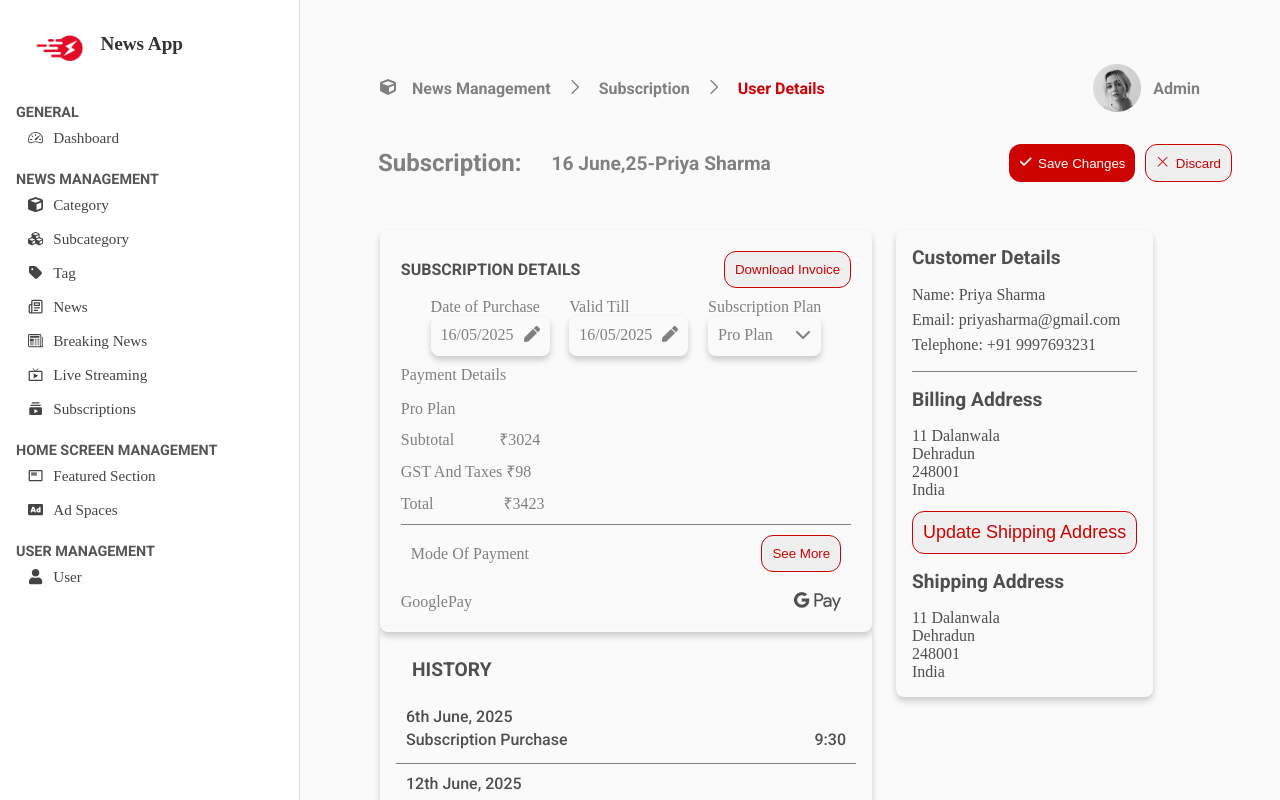
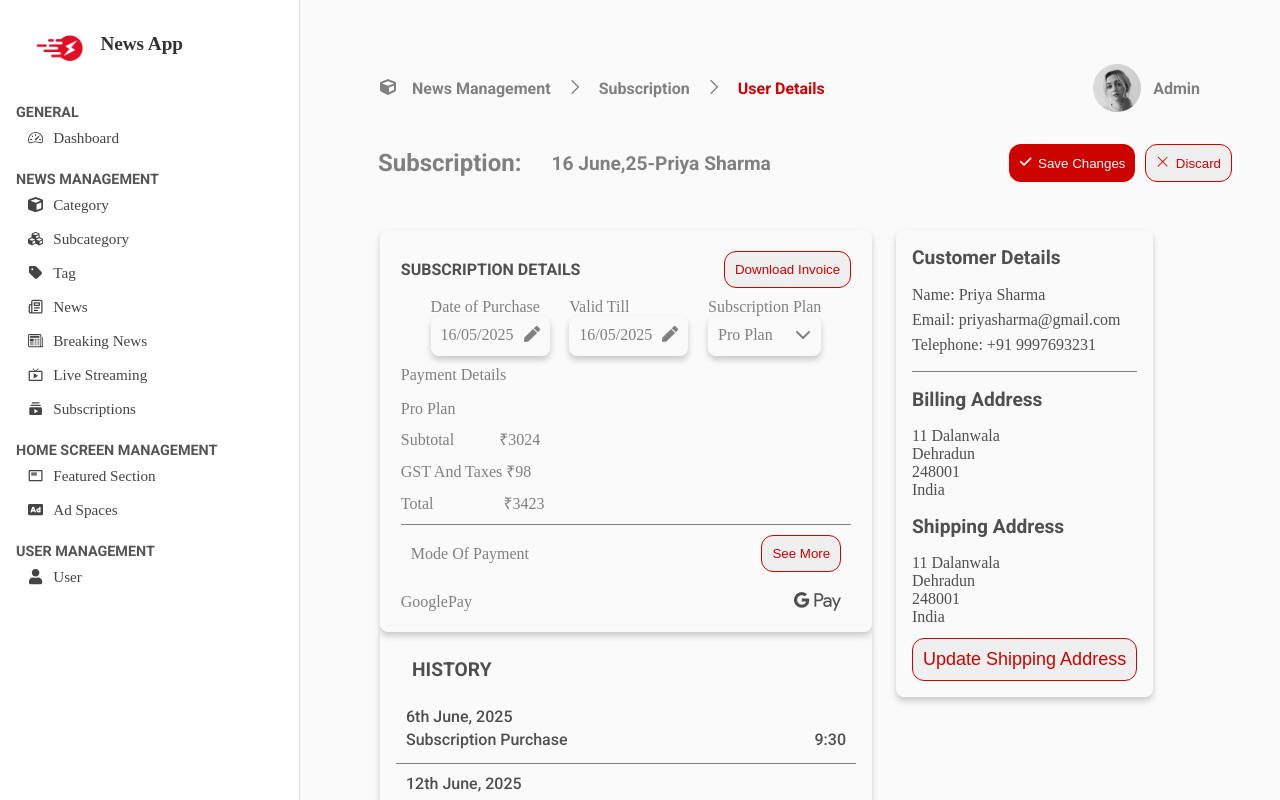
Before and after one commit to Adityapravisht/startUp-I, a React (Vite) app in the folder frontend/: page /tech-partner in a window 1280 px wide. Built offline with nearby package versions, Linux system fonts and the light colour scheme.

Commit message:
fixing changes

```diff
--- a/frontend/src/Components/Layout/admin/UserDetail.jsx
+++ b/frontend/src/Components/Layout/admin/UserDetail.jsx
@@ -19,6 +19,22 @@ const UserDetail = () => {
     },
   ];
 
+  const addressdata = [
+    {
+      type: "Billing Address",
+      location1: "11 Dalanwala",
+      city: "Dehradun",
+      pincode: "248001",
+      country: "India",
+    },
+    {
+      type: "Shipping Address",
+      location1: "11 Dalanwala",
+      city: "Dehradun",
+      pincode: "248001",
+      country: "India",
+    },
+  ];
 
 
   return (
@@ -44,15 +60,14 @@ const UserDetail = () => {
       </div>
 
       {/* details head */}
-      <div
-
-        className="detailsHead"
-      >
+      <div className="detailsHead">
         <div
           style={{ display: "flex", alignItems: "center" }}
           className="roboto-bold"
         >
-          <p style={{ fontSize: "24px", color: "gray",paddingInline:'30px' }}>Subscription: </p>
+          <p style={{ fontSize: "24px", color: "gray", paddingInline: "30px" }}>
+            Subscription:{" "}
+          </p>
           <span>16 June,25-Priya Sharma</span>
         </div>
         <div style={{ display: "flex", gap: "10px" }}>
@@ -72,10 +87,7 @@ const UserDetail = () => {
       </div>
 
       {/* details card */}
-      <div
-
-        className="cardCont"
-      >
+      <div className="cardCont">
         {/* card 1 */}
         <div className="card1 shadowButtonBlack" style={{}}>
           <div
@@ -147,14 +159,19 @@ const UserDetail = () => {
                 <div>
                   <p style={{ marginBlock: "10px" }}>
                     Subtotal
-                    <span style={{ marginLeft: "45px",color:'gray' }}>&#8377;3024</span>
+                    <span style={{ marginLeft: "45px", color: "gray" }}>
+                      &#8377;3024
+                    </span>
                   </p>
                   <p style={{ marginBlock: "10px" }}>
-                    GST And Taxes <span style={{color:'gray'}}>&#8377;98</span>
+                    GST And Taxes{" "}
+                    <span style={{ color: "gray" }}>&#8377;98</span>
                   </p>
-                  <p style={{ marginBlock: "10px", }}>
+                  <p style={{ marginBlock: "10px" }}>
                     Total
-                    <span style={{ marginLeft: "70px",color:'gray' }}>&#8377;3423</span>
+                    <span style={{ marginLeft: "70px", color: "gray" }}>
+                      &#8377;3423
+                    </span>
                   </p>
                 </div>
               </div>
@@ -167,7 +184,7 @@ const UserDetail = () => {
                 display: "flex",
                 justifyContent: "space-between",
                 alignItems: "center",
-                padding:'10px',
+                padding: "10px",
               }}
             >
               <p>Mode Of Payment</p>
@@ -210,32 +227,28 @@ const UserDetail = () => {
             </p>
           </div>
 
+          {addressdata.map((data, idx) => (
+            <div>
               <h1 className="roboto-bold" style={{ paddingBlock: "1rem" }}>
-            Billing Address
+                {data.type}
               </h1>
               <div>
                 <div>
-              <p>11 Dalanwala</p>
-              <p>Dehradun</p>
-              <p>248001</p>
-              <p>India</p>
+                  <p>{data.location1}</p>
+                  <p>{data.city}</p>
+                  <p>{data.pincode}</p>
+                  <p>{data.country}</p>
                 </div>
+              </div>
+            </div>
+          ))}
+
+
           <MyButton
             type={"button"}
             name={"Update Shipping Address"}
             className={"addressUpdBtn"}
           />
-          </div>
-
-          <h1 className="roboto-bold" style={{ paddingBlock: "1rem" }}>
-            Shipping Address
-          </h1>
-          <div>
-            <p>11 Dalanwala</p>
-            <p>Dehradun</p>
-            <p>248001</p>
-            <p>India</p>
-          </div>
         </div>
 
         {/* card 3 */}
--- a/frontend/src/Pages/About.jsx
+++ b/frontend/src/Pages/About.jsx
@@ -4,7 +4,7 @@ import { UsersTable } from "./UsersTable";
 
 export const About = () => {
   return (
-    <div className="subsDashboard">
+    <div className="subsDashboard" style={{}}>
       <Menu />
       <div className="contentArea" >
         <UsersTable />
--- a/frontend/src/styles/components/_table.scss
+++ b/frontend/src/styles/components/_table.scss
@@ -125,6 +125,7 @@
   display: flex;
   flex-direction: row;
   height: 100vh;
+  color: gray;
 }
 
 .contentArea {
```
Also changed, not shown: frontend/src/App.jsx (+0 -58 lines). Lines whose indentation alone changed are shown as unchanged.
